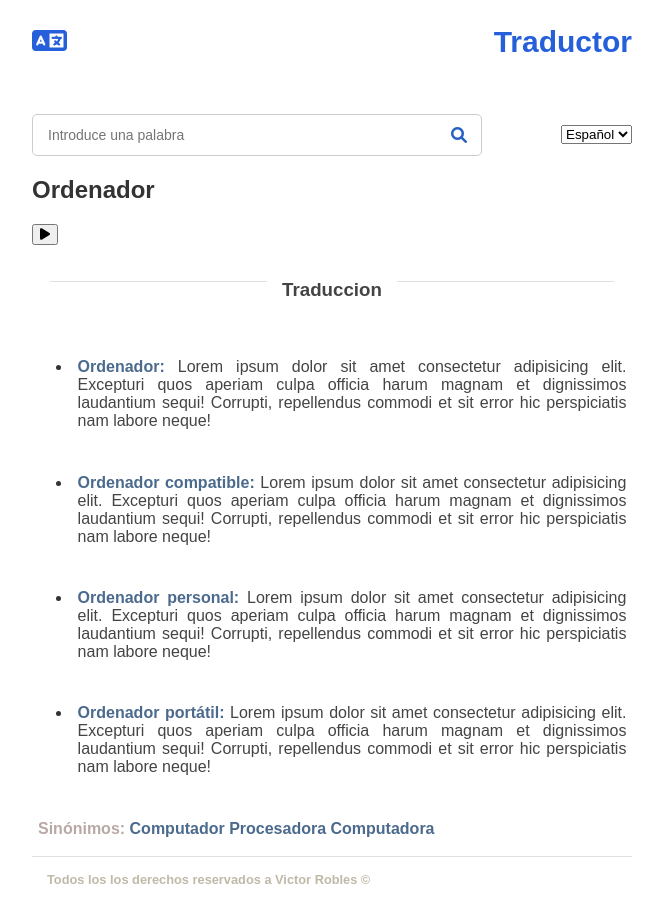
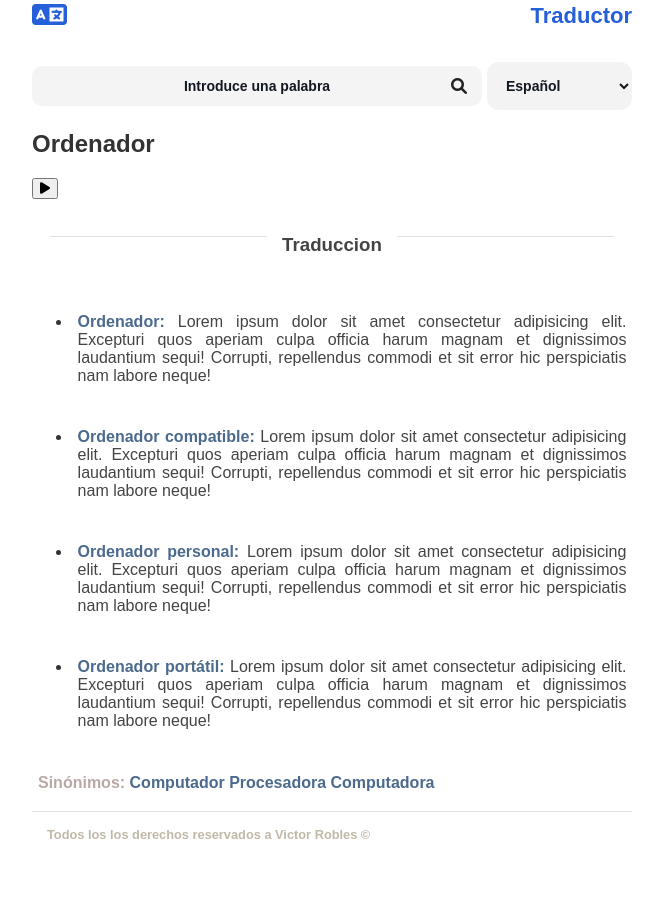
Before and after one commit to NatashaCampo/Taller-Grupal, a plain HTML site: page index.html in a window 1280 px wide. Shown: the whole page, without its empty margins (308-971 px from the left). After the commit the page ends 869 px from the top, so only its background shows below. Drawn offline with Linux system fonts and the light colour scheme.

Commit message:
Correccion de estilo en header y search, estilo del select

```diff
--- a/style.css
+++ b/style.css
@@ -56,6 +56,7 @@ body{
     display: flex;
     justify-content: space-between;
     align-items: center;
+    margin-bottom: 30px;
 }
 .logo {
     color: #255FDA;
@@ -70,7 +71,7 @@ body{
     display: flex;
     justify-content: space-between;
     align-items: center;
-    margin-top: 30px;
+    margin-top: 0;
 }
 .buscador{
     position: relative;
@@ -78,18 +79,42 @@ body{
 }
 .buscador input{
     width: 100%;
-    padding: 12px 40px 12px 15px;
-    border: 1px solid #cccccc;
-    border-radius: 5px;
+    padding: 12px 40px;
+    background-color: #F4F4F4;
+    border: none;
+    border-radius: 10px;
     outline: none;
     font-size: 14px;
     box-sizing: border-box;
+    text-align: center;
+}
+.buscador input::placeholder {
+    color: #131720;
+    font-weight: 600;
+    opacity: 1;
 }
 .buscador i{
     position: absolute;
     right: 15px;
     top: 50%;
     transform: translateY(-50%);
-    color: #2861c5;
+    color: #222222;
     cursor: pointer;
 }
+.traductor h2{
+    font-size: 22px;
+    margin: 0;
+}
+
+.idioma select {
+    width: 145px;
+    height: 48px;
+    background-color: #f3f3f3;
+    border: none;
+    border-radius: 12px;
+    padding: 0 15px;
+    font-size: 14px;
+    cursor: pointer;
+    color: #131720;
+    font-weight: 600;
+}
```
